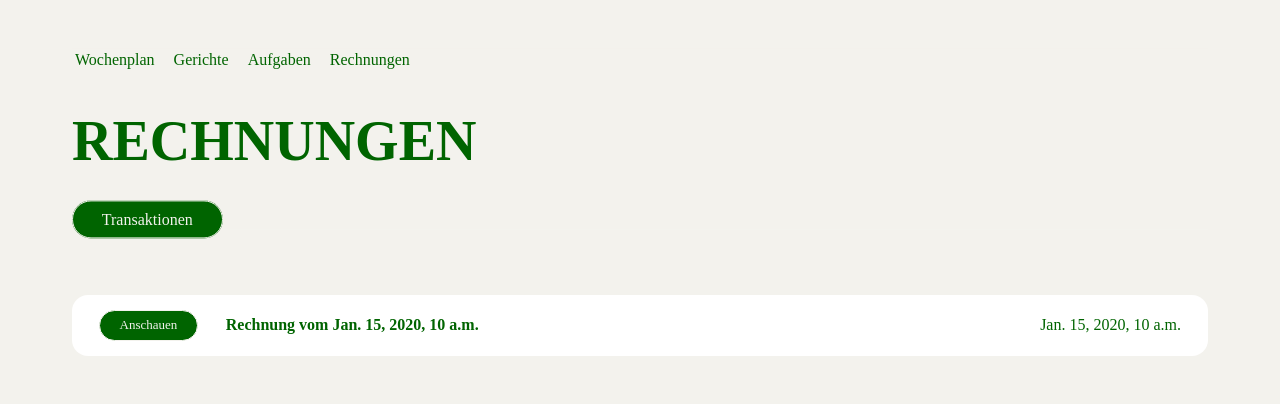
After one commit to anhduccy/wg-website, a Django app: template wg/app/templates/bills/bills.html in a window 1280 px wide. The commit adds this page. Shown: the top 404 px of the page. Run offline with Django 5.2, Linux system fonts and the light colour scheme; the template is opened without the code that fills it: most values are stand-ins (such as "Sample title", 1, 10 or a date in 2020).

Commit message:
Bill: Create view and bind it to the view hierarchy

```diff
--- a/wg/app/models.py
+++ b/wg/app/models.py
@@ -99,7 +99,7 @@ class Transaction(models.Model):
 
 
 class Bill(models.Model):
-    id_bill = models.CharField(primary_key=True, max_length=45)
+    id_bill = models.BigAutoField(primary_key=True)
     creationDate = models.DateTimeField(default=datetime.datetime.today)
     deadlineDate = models.DateField(default=datetime.date.today)
 
--- /dev/null
+++ b/wg/app/templates/bills/bills.html
@@ -0,0 +1,27 @@
+{% load static %}
+<!DOCTYPE html>
+<html>
+    <head>
+        <link rel="stylesheet" href="{% static 'main.css' %}">
+        <link rel="stylesheet" href="{% static 'form.css' %}">
+        <link rel="stylesheet" href="{% static 'table.css' %}">
+    </head>
+    <body>
+        <div class="header">
+            {% include 'sidebar.html' %}
+            <h1 style="text-transform: uppercase;">Rechnungen</h1>
+            <h3><a href="{% url 'transactions' %}" class="btn">Transaktionen</a></h3>
+        </div>
+        <div class="content">
+            <div class="list" style="width:100%">
+                {% for bill in bills %}
+                    <table class="row" style="width: 100%;">
+                        <td style="width: 2em;"><a href="" class="table-btn">Anschauen</a></td>
+                        <td class="p-headline" style="text-indent: 1.5em;">Rechnung vom {{ bill.creationDate }}</td>
+                        <td style="text-align: right;">{{ bill.deadlineDate }}</td>
+                    </table>
+                {% endfor %}
+            </div>
+        </div>
+    </body>
+</html>
--- a/wg/app/templates/bills/transactions.html
+++ b/wg/app/templates/bills/transactions.html
@@ -10,6 +10,7 @@
         <div class="header">
             {% include 'sidebar.html' %}
             <h1 style="text-transform: uppercase;">Transaktionen</h1>
+            <h3><a href="{% url 'bills' %}" class="btn">Zurück zu den Rechnungen</a></h3>
         </div>
 
         <div class="content">
--- a/wg/app/templates/sidebar.html
+++ b/wg/app/templates/sidebar.html
@@ -13,7 +13,7 @@
             <td class="sidebar-col"><a href="{% url 'dishplan' %}">Wochenplan</a></td>
             <td class="sidebar-col"><a href="{% url 'dishes' %}">Gerichte</a></td>
             <td class="sidebar-col"><a href="{% url 'tasks' %}">Aufgaben</a></td>
-            <td class="sidebar-col"><a href="{% url 'transactions' %}">Rechnungen</a></td>
+            <td class="sidebar-col"><a href="{% url 'bills' %}">Rechnungen</a></td>
         </table>
     </body>
 </html>
--- a/wg/wg/urls.py
+++ b/wg/wg/urls.py
@@ -16,7 +16,7 @@ Including another URLconf
 """
 from django.contrib import admin
 from django.urls import path
-from app.views import user_view, dish_view, dishplan_view, task_view, transaction_view
+from app.views import user_view, dish_view, dishplan_view, task_view, transaction_view, bill_view
 
 urlpatterns = [
     path('admin/', admin.site.urls),
@@ -33,5 +33,6 @@ urlpatterns = [
     path('tasks/add/', task_view.detail_view, name = 'tasks-add'),
     path('tasks/history/', task_view.history_view, name='tasks-history'),
 
+    path('bills/', bill_view.list_view, name='bills'),
     path('transactions/', transaction_view.list_view, name='transactions')
 ]
```
Also changed, not shown: wg/app/views/bill_view.py (added, +26 -0 lines).
